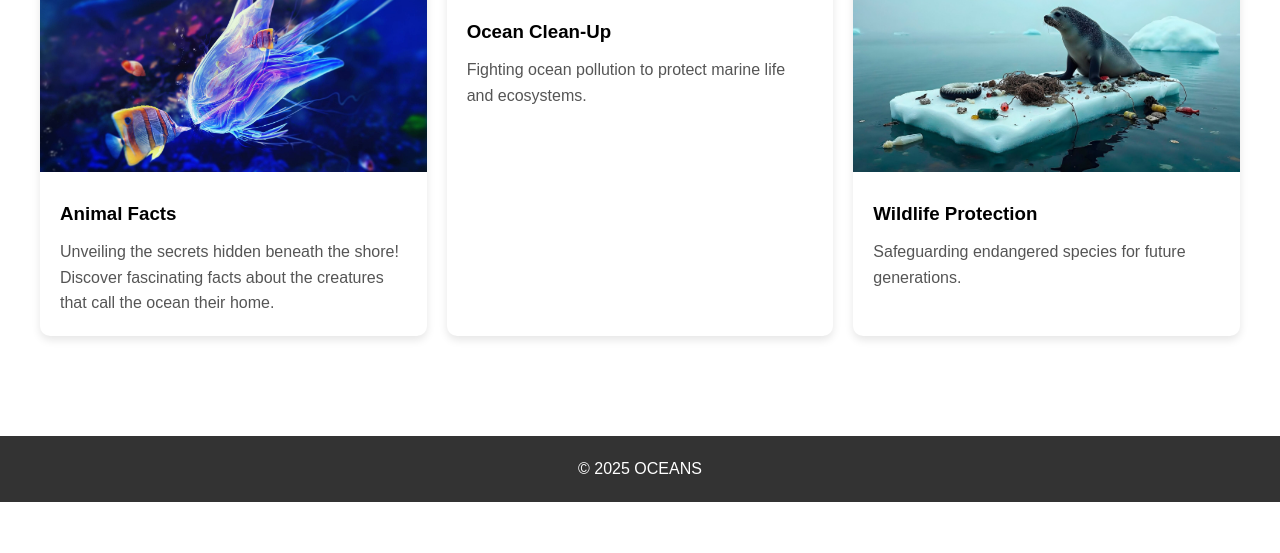
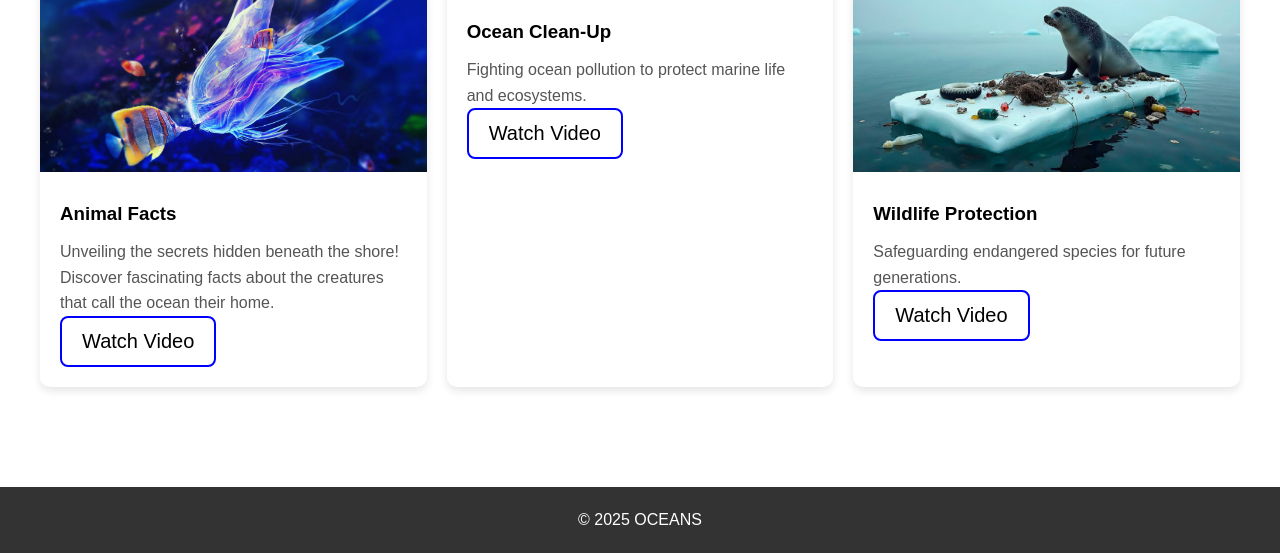
Before and after one commit to EmraanGelle/EmraanGelle.github.io, a plain HTML site: page ocean.html in a window 1280 px wide. Shown: the part 954-1507 px from the top of the page. Before the commit the page ends 1456 px from the top, so only its background shows below. Drawn offline with Linux system fonts and the light colour scheme.

Commit message:
renew the status

```diff
--- a/ocean.html
+++ b/ocean.html
@@ -30,6 +30,10 @@
             <div class="card-content">
                 <h3>Animal Facts</h3>
                 <p>Unveiling the secrets hidden beneath the shore! Discover fascinating facts about the creatures that call the ocean their home.</p>
+                <a href="https://www.youtube.com/watch?v=v7GOSYDu-mo">
+                    <button class="video-btn">Watch Video</button>
+                </a>
+
             </div>
         </div>
 
@@ -38,6 +42,9 @@
             <div class="card-content">
                 <h3>Ocean Clean-Up</h3>
                 <p>Fighting ocean pollution to protect marine life and ecosystems.</p>
+                <a href="https://www.youtube.com/watch?v=FdZXRZ3-zZs">
+                    <button class="video-btn">Watch Video</button>
+                </a>
             </div>
         </div>
 
@@ -46,6 +53,9 @@
             <div class="card-content">
                 <h3>Wildlife Protection</h3>
                 <p>Safeguarding endangered species for future generations.</p>
+                <a href="https://www.youtube.com/watch?v=LM6bBQ3qBYg">
+                    <button class="video-btn">Watch Video</button>
+                </a>
             </div>
         </div>
     </section>
```
